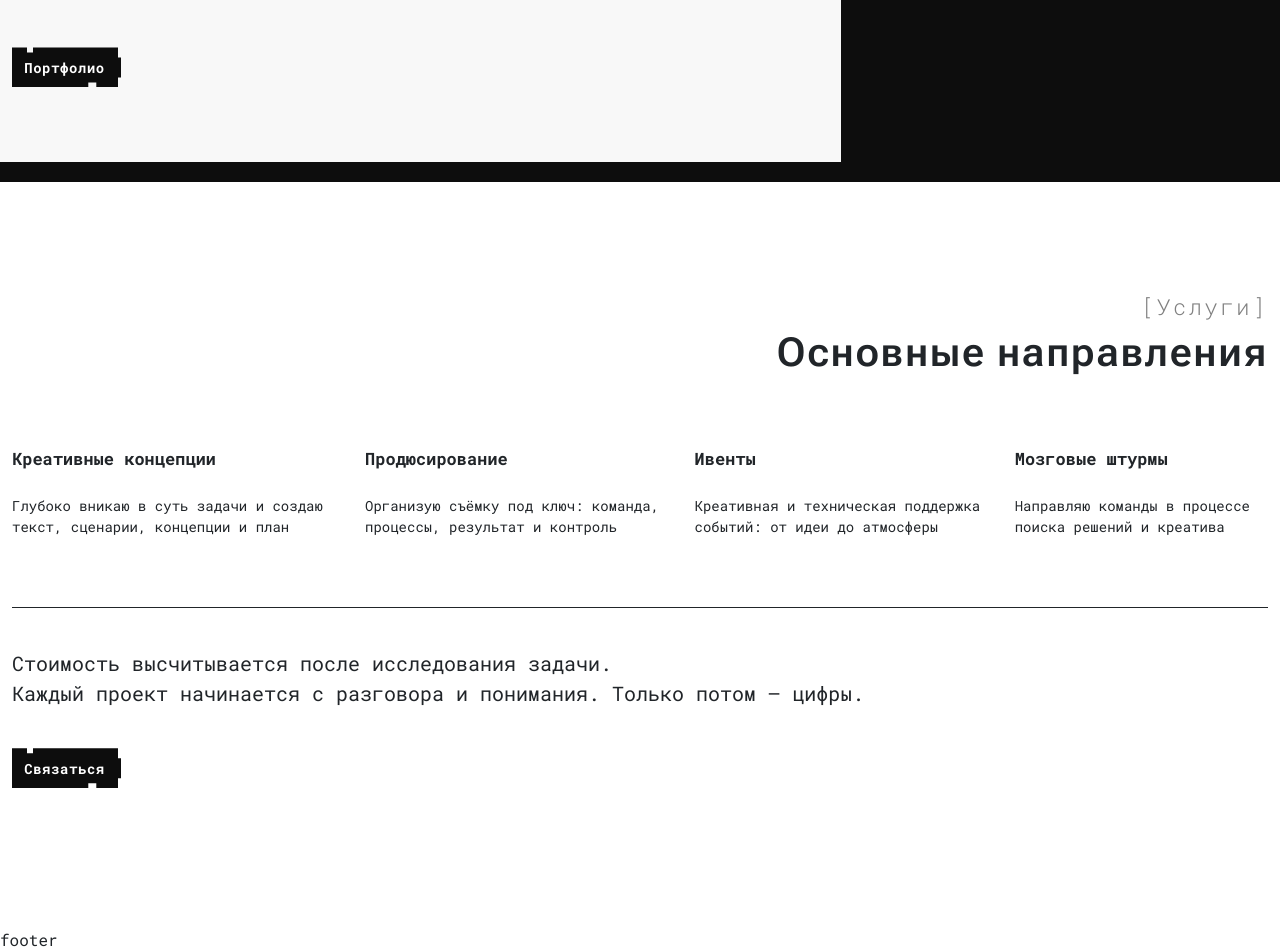
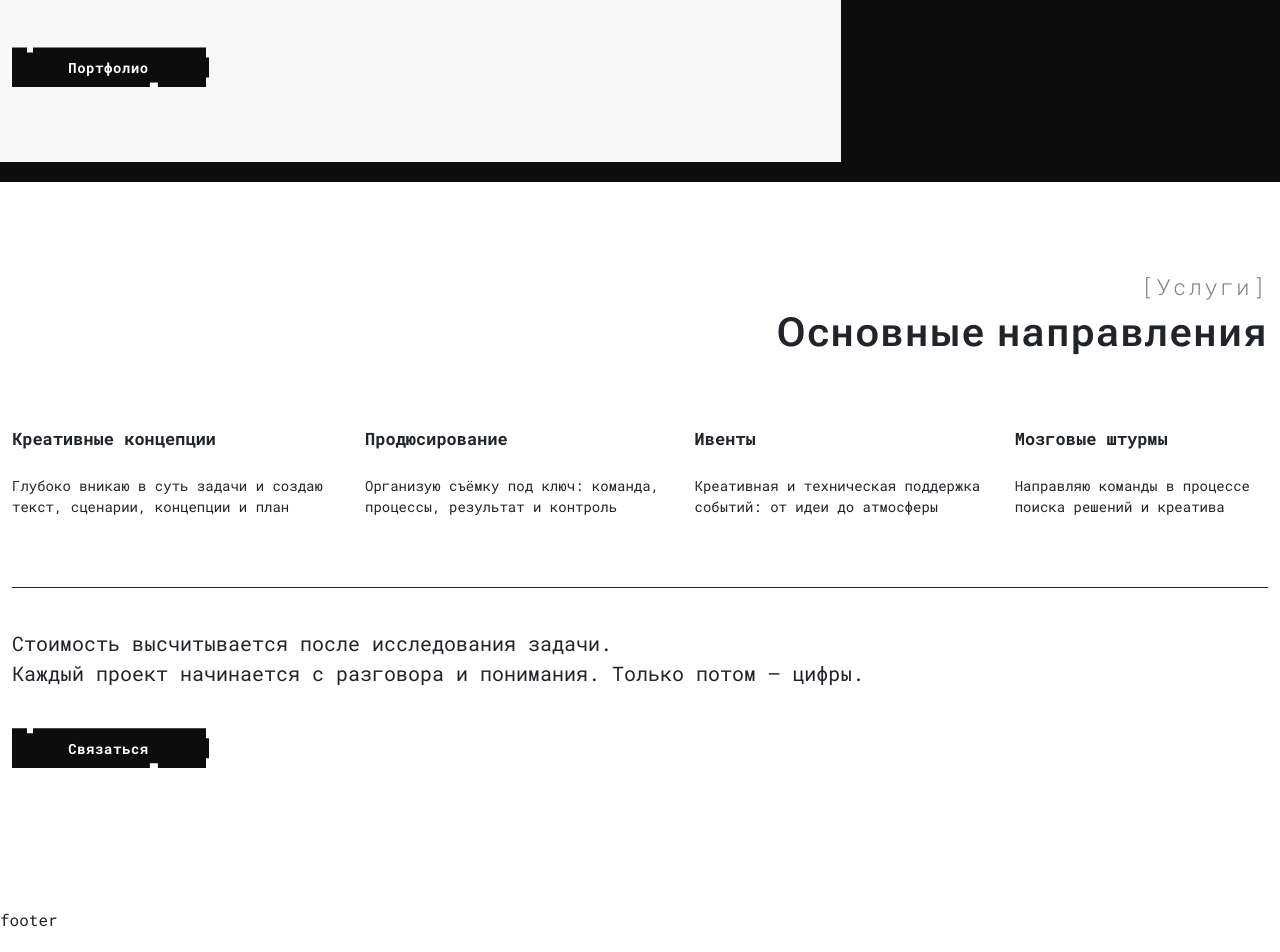
Before and after one commit to KseniaSafonova/producer, a Vue app: page / in a window 1280 px wide. Shown: the part 654-1606 px from the top of the page. Built offline with nearby package versions, Linux system fonts and the light colour scheme.

Commit message:
fix: width button (#15)
Co-authored-by: Polina Makarova <sunnyfur9@gmail.com>

```diff
--- a/src/components/common/BlockAbout/BlockAbout.vue
+++ b/src/components/common/BlockAbout/BlockAbout.vue
@@ -136,12 +136,13 @@ export default {
 }
 
 .block-about__btn {
-  max-width: 197px;
+  max-width: 100%;
+  width: 197px;
   margin-top: 75px;
   margin-bottom: 75px;
 
   @media screen and (max-width: $sizeMobile) {
-    max-width: 194px;
+    width: 194px;
     margin-top: 40px;
     margin-bottom: 20px;
   }
--- a/src/components/common/BlockServices/BlockServices.vue
+++ b/src/components/common/BlockServices/BlockServices.vue
@@ -67,7 +67,7 @@ export default {
 
 <style lang="postcss">
 .block-services__container {
-  padding-top: 92px;
+  padding-top: 72px;
   padding-bottom: 120px;
 
   @media screen and (max-width: $sizeMobile) {
@@ -117,11 +117,12 @@ export default {
 }
 
 .block-services__btn {
-  max-width: 197px;
+  max-width: 100%;
+  width: 197px;
   margin-top: 40px;
 
   @media screen and (max-width: $sizeMobile) {
-    max-width: 194px;
+    width: 194px;
   }
 }
 </style>
```
